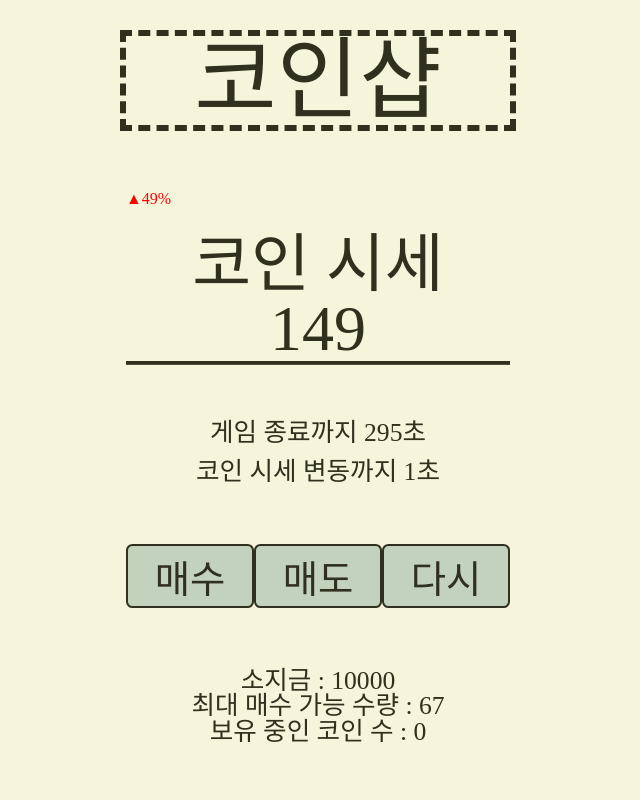
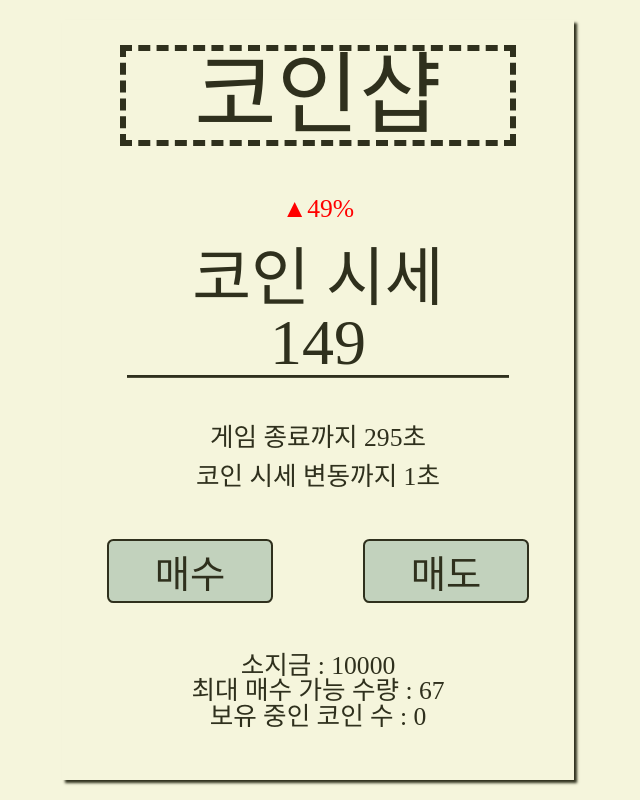
Before and after one commit to yoonkh2006/Coin, a plain HTML site: page index.html in a window 1280 px wide. Shown: the whole page, without its empty margins (322-962 px from the left). Drawn offline with nearby package versions, Linux system fonts and the light colour scheme; a web font is replaced by a local one.

Commit message:
styles.css

```diff
--- a/styles.css
+++ b/styles.css
@@ -10,6 +10,9 @@ body {
   background-color: #f5f5dc;
   color: #2f301d;
   user-select: none;
+  -webkit-user-select: none;
+  -moz-user-select: none;
+  -ms-user-select: none;
 }
 
 #container {
@@ -20,8 +23,9 @@ body {
   display: flex;
   flex-direction: column;
   justify-content: space-around;
-  height: 100%;
+  height: 95%;
   align-items: center;
+  box-shadow: 0.2vmax 0.2vmax 0.2vmax 0px;
 }
 
 #title {
@@ -29,6 +33,11 @@ body {
   border: 0.5vmax dashed #2f301d;
   width: 30vmax;
   text-align: center;
+}
+
+#displayPerc {
+  text-align: center;
+  font-size: 2vmax;
 }
 
 #cost {
@@ -40,7 +49,8 @@ body {
   font-size: 5vmax;
   height: 12vmax;
   width : 30vmax;
-  box-shadow : 0px 0.3vmax 0px 0px;
+  box-shadow : 0px 0.3vmax 0px -1px;
+  padding-top: none;
 }
 
 #notice {
@@ -61,7 +71,7 @@ body {
 
 button {
   height: 5vmax;
-  width: 10vmax;
+  width: 13vmax;
   font-size: 3vmax;
   border: none;
   background-color: #c2d2bd;
@@ -78,8 +88,8 @@ button:active {
 
 #buttons {
   display: flex;
-  width: 30vmax;
-  justify-content: space-between;
+  width: 40vmax;
+  justify-content: space-around;
 }
 
 #buy {
@@ -88,6 +98,11 @@ button:active {
 
 #sell {
   font-family: 'DungGeunMo';
+}
+
+#retry {
+  font-family: 'DungGeunMo';
+  display : none;
 }
 
 #info {
```
